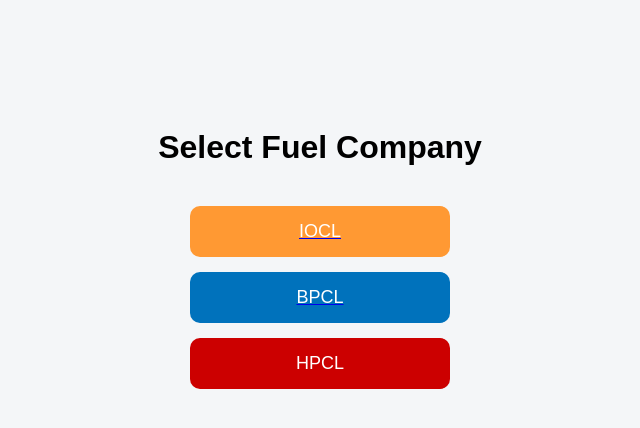
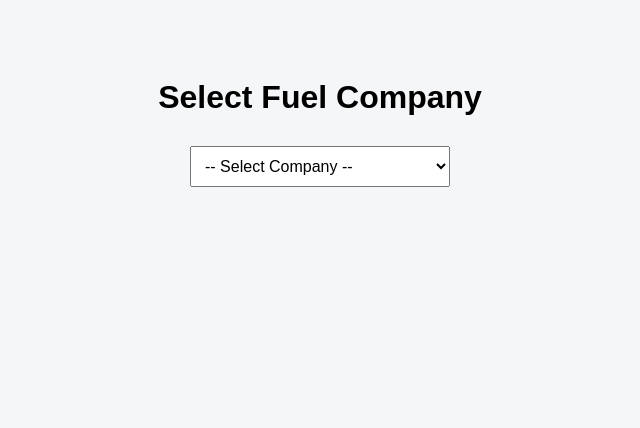
Before and after one commit to ambarstudy07-pixel/index.html, a plain HTML site: page index.html in a window 1280 px wide. Shown: the whole page, without its empty margins (320-960 px from the left). Drawn offline with Linux system fonts and the light colour scheme.

Commit message:
Update index.html

```diff
--- a/index.html
+++ b/index.html
@@ -8,41 +8,64 @@
             font-family: Arial, sans-serif;
             background: #f4f6f8;
             text-align: center;
-            padding-top: 100px;
+            padding: 50px;
         }
         h1 {
-            margin-bottom: 40px;
+            margin-bottom: 30px;
         }
-        .btn {
-            display: block;
+        select {
+            padding: 10px;
+            font-size: 16px;
             width: 260px;
-            margin: 15px auto;
-            padding: 15px;
-            font-size: 18px;
+            margin-bottom: 20px;
+        }
+        iframe {
+            width: 90%;
+            height: 650px;
             border: none;
+            display: none;
+            margin-top: 20px;
             border-radius: 10px;
-            cursor: pointer;
-            color: white;
+            background: white;
         }
-        .iocl { background-color: #ff9933; }
-        .bpcl { background-color: #0072bc; }
-        .hpcl { background-color: #cc0000; }
     </style>
 </head>
 <body>
 
     <h1>Select Fuel Company</h1>
 
-    <!-- DIRECT LINKS (NO JS ISSUE) -->
-    <a href="https://docs.google.com/forms/d/e/1FAIpQLSfMBJC40d_2iX64KsFC3cJRkr0lcqw8MpoocSMRqgmRAeItEQ/viewform" target="_self">
-        <button class="btn iocl">IOCL</button>
-    </a>
+    <select onchange="loadForm(this.value)">
+        <option value="">-- Select Company --</option>
+        <option value="iocl">IOCL</option>
+        <option value="bpcl">BPCL</option>
+        <option value="hpcl">HPCL</option>
+    </select>
 
-    <a href="https://docs.google.com/forms/d/e/1FAIpQLSdTCmDhRT8UH4iLxkQUSVICBtQOhQ88zAmzISiVlmVJlpUmDw/viewform" target="_self">
-        <button class="btn bpcl">BPCL</button>
-    </a>
+    <iframe id="formFrame"></iframe>
 
-    <button class="btn hpcl" onclick="alert('HPCL form not added yet')">HPCL</button>
+    <script>
+        function loadForm(company) {
+            let frame = document.getElementById("formFrame");
+            let url = "";
+
+            if (company === "iocl") {
+                url = "https://docs.google.com/forms/d/e/1FAIpQLSfMBJC40d_2iX64KsFC3cJRkr0lcqw8MpoocSMRqgmRAeItEQ/viewform?embedded=true";
+            }
+            else if (company === "bpcl") {
+                url = "https://docs.google.com/forms/d/e/1FAIpQLSdTCmDhRT8UH4iLxkQUSVICBtQOhQ88zAmzISiVlmVJlpUmDw/viewform?embedded=true";
+            }
+            else if (company === "hpcl") {
+                url = "https://docs.google.com/forms/d/e/1FAIpQLSfQtTrYJ8rOagyFIeCCWSGxtq12vg2yi72-4OhTs1I8WdiNsQ/viewform?embedded=true";
+            }
+            else {
+                frame.style.display = "none";
+                return;
+            }
+
+            frame.src = url;
+            frame.style.display = "block";
+        }
+    </script>
 
 </body>
 </html>
```
